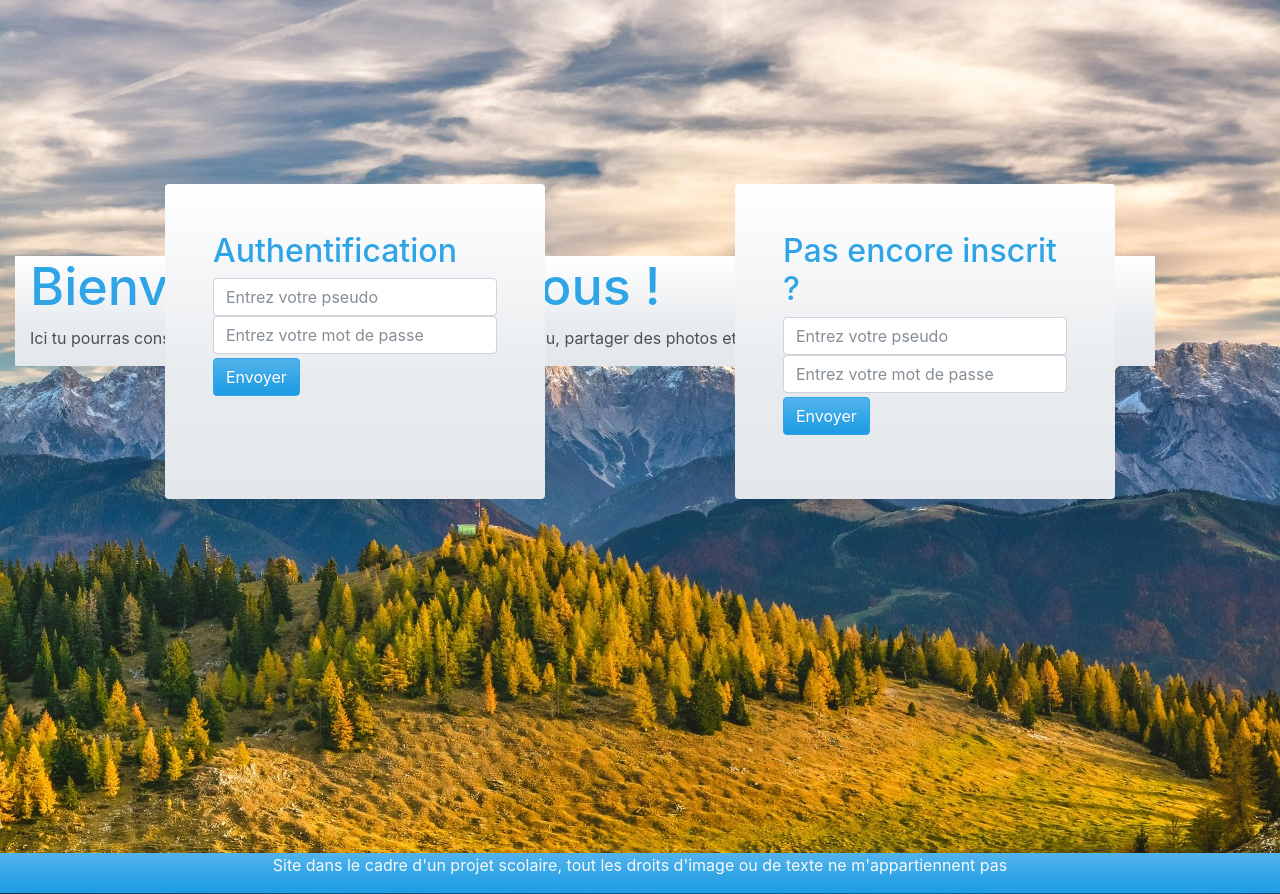
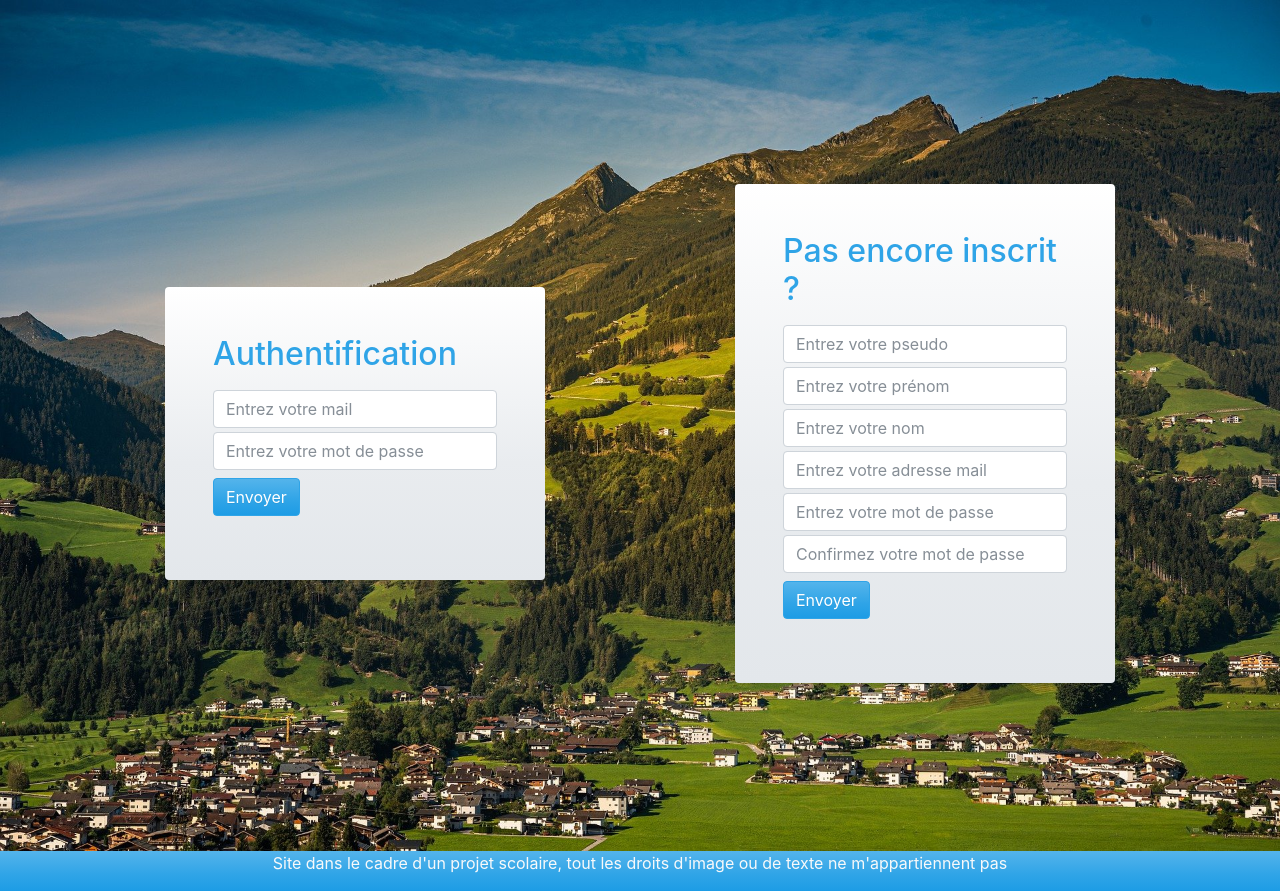
Before and after one commit to lucasCro/P5, a PHP site: page /index.php?page=index in a window 1280 px wide. Shown: the part 56-950 px from the top of the page. Run offline with PHP 8.4, Linux system fonts and the light colour scheme; some libraries are stand-ins or nearby versions.

Commit message:
mise en place de l authentification et creation

```diff
--- a/controllers/mainController.php
+++ b/controllers/mainController.php
@@ -1,29 +1,121 @@
 <?php
-if (isset($_GET['page'])) {
+// Demarrage de session_start pour utiliser les variable de sessions
+session_start();
 
-    switch ($_GET['page']) {
-        case "calendar":
-            require_once('view/agenda.php');
+require_once('models/connexionManager.php');
+require_once('models/MembersManager.php');
+
+class Controller
+{
+    // Fonction privé pour verifié les logs d'un utilisateur
+    private function checkLog($mail, $password)
+    {
+        // Recuperation de tout les mots de passe des membres du site
+        $members = new MembersManager();
+        $result = $members->getMembers();
+        while ($data = $result->fetch()) {
+            if ($data['password'] == $password && $data['mail'] == $mail) {
+                return true;
+            }
+        }
+        return false;
+    }
+
+    public function homeView()
+    {
+        require_once('view/accueil.php');
+        require_once('view/template.php');
+    }
+
+    public function calendarView()
+    {
+        require_once('view/agenda.php');
+        require_once('view/template.php');
+    }
+
+    public function pictureView()
+    {
+        require_once('view/photo.php');
+        require_once('view/template.php');
+    }
+
+    public function profilView()
+    {
+        require_once('view/administrateur.php');
+        require_once('view/template.php');
+    }
+
+    public function authentificationView()
+    {
+        // Actions si le formulaire AUTHENTIFICATION est rempli
+        if (isset($_POST['authentification']) && isset($_POST['mail']) && isset($_POST['password']))
+        {
+            // Securisation pour eviter la faille XSS
+            $mail = strip_tags($_POST['mail']);
+            $password = strip_tags($_POST['password']);
+
+            // Verification des logs
+            if ($this->checkLog($$mail, $password))
+            {
+                // Si utilisateur valide :
+                // Recuperation de ses infos en base de données
+                $member = new MembersManager();
+                $member->infosMember($mail);
+                $this->homeView();
+            }
+            // Sinon:
+            else
+            {
+                $alert = "mot de passe et/ou pseudo invalide !";
+                require_once('view/authentification.php');
+                require_once('view/template.php');
+            }
+        }
+        // Actions si le formulaire d'INSCRIPTION est rempli
+        elseif (isset($_POST['inscription']) &&
+                // Verification de la presence non null des variables
+                (isset($_POST['newPseudo']) && $_POST['newPseudo'] !=null) &&
+                (isset($_POST['newPassword']) && $_POST['newPassword'] !=null) &&
+                (isset($_POST['passwordConfirmation'])&& $_POST['passwordConfirmation'] != null) &&
+                (isset($_POST['nom']) && $_POST['nom'] != null) &&
+                (isset($_POST['prenom']) && $_POST['prenom'] != null) &&
+                (isset($_POST['mail']) && $_POST['mail'] != null)
+                )
+        {
+            // Securisation pour eviter la faille XSS
+            $pseudo = strip_tags($_POST['newPseudo']);
+            $password = strip_tags($_POST['newPassword']);
+            $pwdConfirmation = strip_tags($_POST['passwordConfirmation']);
+            $nom = strip_tags($_POST['nom']);
+            $prenom = strip_tags($_POST['prenom']);
+            $mail = strip_tags($_POST['mail']);
+
+            // Verification du mot de passe identique a celui confirmé
+            if ($password == $pwdConfirmation)
+            {
+                $member = new MembersManager();
+                $member->addMember($pseudo, $password, $prenom, $nom, $mail);
+                $_SESSION['pseudo'] = $pseudo;
+                $_SESSION['prenom'] = $prenom;
+                $_SESSION['nom'] = $nom;
+                $_SESSION['mail'] = $mail;
+                $alert = 'Bienvenue '.$pseudo.', ton profil a bien été créé !';
+                $this->homeView();
+            }
+            else
+            {
+                $alert = "Le mot de passe de confirmation est différent du mot de passe initial";
+                require_once('view/authentification.php');
+                require_once('view/template.php');
+            }
+        }
+        // Action si la page est demandé sans envoie de formulaire
+        else
+        {
+            require_once('view/authentification.php');
             require_once('view/template.php');
-        break;
+        }
 
-        case "picture":
-            require_once('view/photo.php');
-            require_once('view/template.php');
-        break;
+    }
 
-        case "profil":
-            require_once('view/administrateur.php');
-            require_once('view/template.php');
-        break;
-
-        case "home":
-            require_once('view/accueil.php');
-            require_once('view/template.php');
-        break;
-
-        default:
-            require_once('view/accueil.php');
-            require_once('view/template.php');
-    }
 }
--- /dev/null
+++ b/models/connexionManager.php
@@ -0,0 +1,18 @@
+<?php
+
+class ConnexionManager
+{
+    public function dbConnection()
+    {
+        try
+        {
+            $dbb = new PDO('mysql:host=localhost;dbname=tribaous', 'root', '', array(PDO::ATTR_ERRMODE => PDO::ERRMODE_EXCEPTION));
+            $dbb->exec("SET CHARACTER SET utf8");
+            return $dbb;
+        }
+        catch (Exception $e)
+        {
+            die('Erreur: ' . $e->getMessage());
+        }
+    }
+}
--- /dev/null
+++ b/models/membersManager.php
@@ -0,0 +1,48 @@
+<?php
+
+class MembersManager
+{
+
+    public function getMembers()
+    {
+        // Connection a la BDD
+        $dbConnection = new ConnexionManager();
+        $db = $dbConnection->dbConnection();
+        // Recuperation de la requete
+        $result = $db->query('SELECT * FROM member');
+        // Retourne le resultat sous forme d'un tableau $data
+        return $result;
+    }
+
+    public function addMember($pseudo, $password, $prenom, $nom, $mail)
+    {
+        // Connection a la BDD
+        $dbConnection = new ConnexionManager();
+        $db = $dbConnection->dbConnection();
+        // Requete d'insertion
+        $insertRequest = $db->prepare('INSERT INTO member(pseudo, password, picture, admin, prenom, nom, mail) VALUES(:pseudo, :password, :picture, :admin, :prenom, :nom, :mail)');
+        $insertRequest->execute(array(
+            'pseudo' => $pseudo,
+            'password' => $password,
+            'picture' => "",
+            'admin' => null,
+            'prenom' => $prenom,
+            'nom' => $nom,
+            'mail' => $mail
+        ));
+    }
+
+    public function infosMember($memberMail)
+    {
+        // Connection a la BDD
+        $dbConnection = new ConnexionManager();
+        $db = $dbConnection->dbConnection();
+        // Recuperation de la requete
+        $result = $db->prepare('SELECT * FROM member WHERE :memberMail');
+        $result->execute(array(
+            "memberMail" => $memberMail
+        ));
+        // Retourne le resultat sous forme d'un tableau $data
+        return $result;
+    }
+}
--- a/public/style.css
+++ b/public/style.css
@@ -2,25 +2,40 @@ body {
     padding-top: 56px;
 }
 
+/* Message Alert */
+#alertMessage
+{
+    position: absolute;
+    width: 500px;
+    top: 60px;
+    right: calc(50% - 250px);
+    z-index: 77;
+}
+
 /* authentification */
-#authentification {
+#authentification
+{
     position: relative;
 }
 
-#authentificationContent {
+#authentificationContent
+{
     position: absolute;
     top: 30%;
 }
 
 /* home */
-#home {
+#home
+{
     position: relative;
 }
 
-#homeContent {
+#homeContent
+{
     position: absolute;
     top: 30%;
 }
-#homeContent h1 {
+#homeContent h1
+{
     font-size: 52px;
 }
--- a/view/accueil.php
+++ b/view/accueil.php
@@ -5,13 +5,14 @@ $title = "Accueil";
 // creation de la variable body (utilisé dans le template), debut:
 ob_start();
 ?>
+
 <!-- HTML -->
 <!-- ACCUEIL -->
 <section id="home">
     <img src="public/images/sliderHome.jpg" class="img-fluid" alt="photo d'une montagne">
     <div class="container-fluid">
-        <div class="container bg-light" id="homeContent">
-            <h1>Bienvenue sur Tri Baous !</h1>
+        <div class="container bg-light rounded" id="homeContent">
+            <h1>Bienvenue sur Tri Baous <?= $_SESSION['pseudo']; ?> !</h1>
             <p>Ici tu pourras consulter votre agenda pour savoir ce qu'il y a de prévu, partager des photos et consulter ton profil !</p>
         </div>
     </div>
--- a/view/agenda.php
+++ b/view/agenda.php
@@ -10,12 +10,6 @@ ob_start();
 <section id="myCalendar">
     <div class="container-fluid mt-3">
         <div class="container">
-            <div class="row alert alert-success alert-dismissible fade show" role="alert">
-                <h5 class="alert-heading">Prérequis</h5>
-                <button type="button" class="close" data-dismiss="alert" aria-label="Close">
-                    <span aria-hidden="true">×</span>
-                </button>
-            </div>
             <h1>Mon agenda</h1>
             <div class="row mt-3">
                 <!-- menu contextuel -->
--- a/view/authentification.php
+++ b/view/authentification.php
@@ -11,14 +11,15 @@ ob_start();
     <img src="public/images/slider.jpg" class="img-fluid" alt="photo d'une montagne">
     <div class="container-fluid" id="authentificationContent">
         <div class="container">
-            <div class="row justify-content-around">
+            <div class="row justify-content-around align-items-center">
                 <!-- formulaire d'authentification -->
-                <div class="col-4 bg-light p-5 rounded">
+                <div class="col-4 bg-light p-5 rounded align-items-end">
                     <form method="POST">
                         <div class="form-group">
-                            <h2>Authentification</h2>
-                            <input type="text" class="form-control" placeholder="Entrez votre pseudo">
-                            <input type="password" class="form-control" placeholder="Entrez votre mot de passe">
+                            <h2 class="mb-3">Authentification</h2>
+                            <input type=" text" name="mail" class="form-control mb-1" placeholder="Entrez votre mail">
+                            <input type="password" name="password" class="form-control mb-1" placeholder="Entrez votre mot de passe">
+                            <input type="hidden" name="authentification">
                             <button type="submit" class="btn btn-primary mt-1">Envoyer</button>
                         </div>
                     </form>
@@ -27,9 +28,14 @@ ob_start();
                 <div class="col-4 bg-light p-5 rounded">
                     <form method="POST">
                         <div class="form-group">
-                            <h2>Pas encore inscrit ?</h2>
-                            <input type="text" class="form-control" placeholder="Entrez votre pseudo">
-                            <input type="password" class="form-control" placeholder="Entrez votre mot de passe">
+                            <h2 class="mb-3">Pas encore inscrit ?</h2>
+                            <input type=" text" name="newPseudo" class="form-control mb-1" placeholder="Entrez votre pseudo">
+                            <input type="text" name="prenom" class="form-control mb-1" placeholder="Entrez votre prénom">
+                            <input type="text" name="nom" class="form-control mb-1" placeholder="Entrez votre nom">
+                            <input type="mail" name="mail" class="form-control mb-1" placeholder="Entrez votre adresse mail">
+                            <input type="password" name="newPassword" class="form-control mb-1" placeholder="Entrez votre mot de passe">
+                            <input type="password" name="passwordConfirmation" class="form-control mb-1" placeholder="Confirmez votre mot de passe">
+                            <input type="hidden" name="inscription">
                             <button type="submit" class="btn btn-primary mt-1">Envoyer</button>
                         </div>
                     </form>
--- a/view/header.php
+++ b/view/header.php
@@ -5,7 +5,7 @@
             <div class="row">
                 <!-- nav bar en responsive -->
                 <nav class="col navbar navbar-dark navbar-expand-lg">
-                    <a class="navbar-brand" href="index.html">TriB(ao)us</a>
+                    <a class="navbar-brand" href="index.php">TriB(ao)us</a>
                     <button class="navbar-toggler" type="button" data-toggle="collapse" data-target="#navbarContent">
                         <span class="navbar-toggler-icon"></span>
                     </button>
--- a/view/template.php
+++ b/view/template.php
@@ -25,6 +25,23 @@
     <!-- appel du header -->
     <?php require_once('header.php'); ?>
 
+    <!-- fenetre qui apparait uniquement en cas de message -->
+    <?php
+
+    if (isset($alert)) {
+    ?>
+        <div class="container" id="alertMessage">
+            <div class="row alert alert-success alert-dismissible fade show" role="alert">
+                <h5 class="alert-heading text-align-center"><?= $alert; ?></h5>
+                <button type="button" class="close" data-dismiss="alert" aria-label="Close">
+                    <span aria-hidden="true">×</span>
+                </button>
+            </div>
+        </div>
+    <?php
+    }
+    ?>
+
     <!-- appel de la variable body, changeante en fonction de la page appelée -->
     <?= $body; ?>
 
```
Also changed, not shown: index.php (+28 -13 lines), view/administrateur.php (+15 -0 lines).
